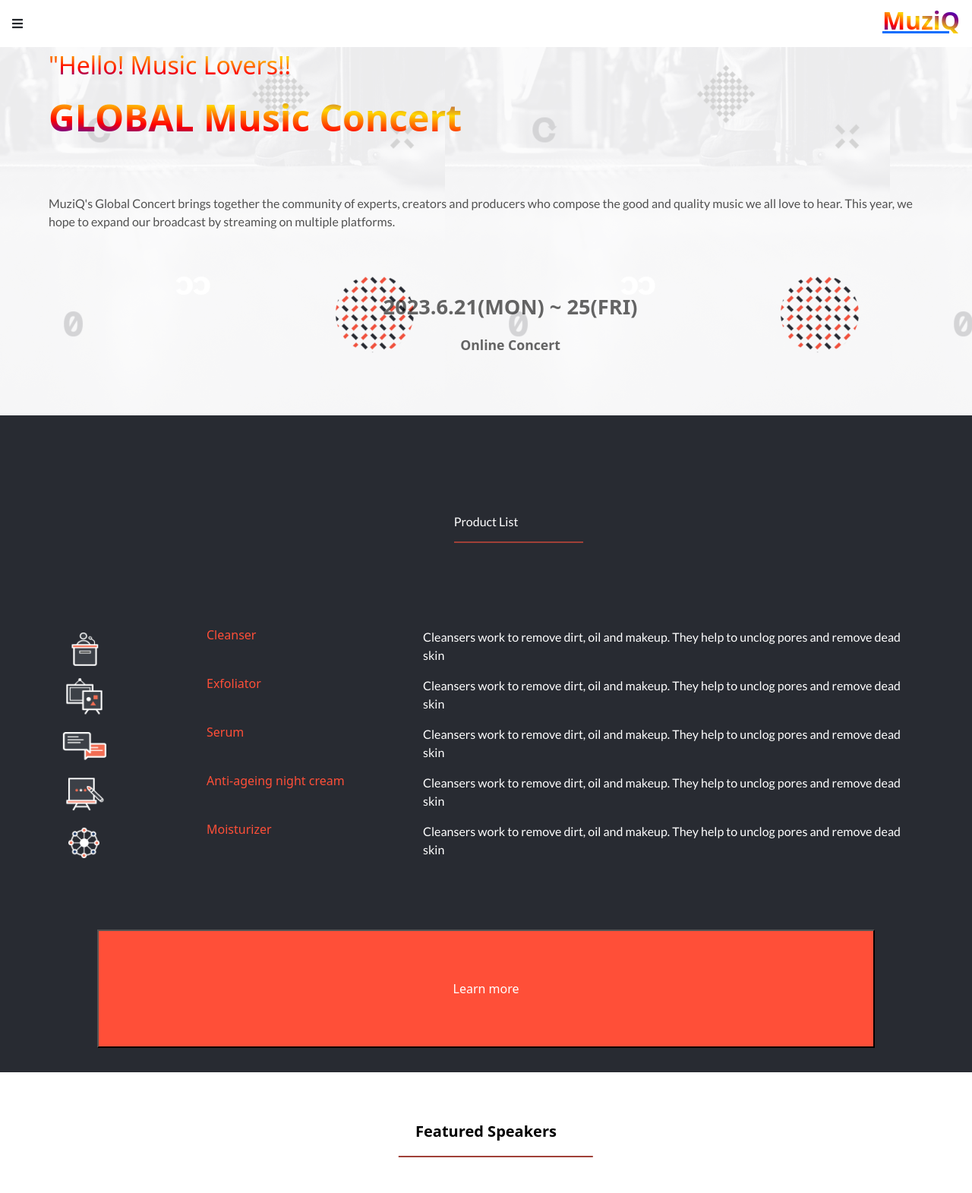
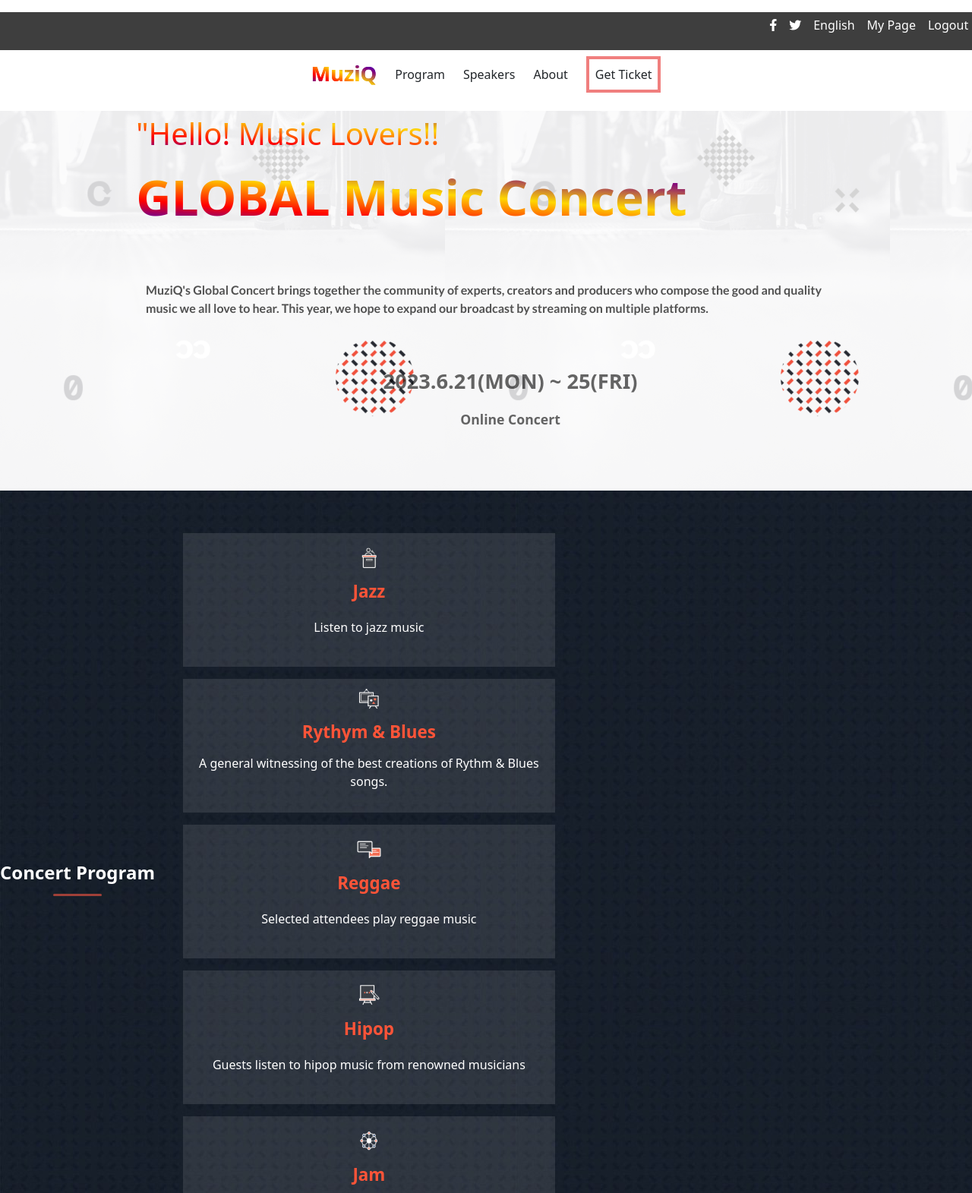
Before and after one commit to Bellagirl-maker/First-capstone-project, a website: page index.html in a window 1280 px wide. Shown: the top 1571 px of the page at 76% size. Drawn offline with nearby package versions, Linux system fonts and the light colour scheme.

Commit message:
updated html and css files

```diff
--- a/css/style.css
+++ b/css/style.css
@@ -13,6 +13,11 @@
   width: 100%;
   align-items: center;
   padding: 1rem;
+}
+
+.navbar a{
+  text-decoration: none;
+  margin-right: 30%;
 }
 
 .menu-list-mobile > li > a {
@@ -51,6 +56,13 @@
   display: none;
 }
 
+.desktop-nav{
+ display: none;
+}
+
+.second-dt-nav{
+  display: none;
+}
 .mobile {
   font-size: 2rem;
   font-weight: 900;
@@ -92,6 +104,10 @@
   padding: 5%;
 }
 
+.date-box{
+  width: 80%;
+}
+
 .date {
   padding-left: 5%;
   text-align: center;
@@ -111,44 +127,82 @@
 }
 
 .main {
-  background-color: #282b32;
-}
-
-.products {
+  background-image: url(../images/main-program.jpg);
+  color: white;
   display: flex;
   flex-direction: column;
-  align-items: center;
+  align-items: baseline;
+  padding: 3rem 0;
 }
 
 .title {
-  font-family: 'Lato', sans-serif;
-  font-style: normal;
-  font-size: 16px;
-  color: #fff;
-  text-align: center;
-  padding: 10%;
+  font-weight: 900;
+  font-size: 1.5rem;
+  margin-bottom: 3rem;
   position: relative;
+  padding-bottom: 1rem;
+  align-self: center;
 }
 
 .title::after {
   content: "";
+  background-color: #a04038;
+  width: 4rem;
+  height: 0.2rem;
   position: absolute;
+  bottom: 0;
+  left: 50%;
+  transform: translateX(-50%);
+  border-radius: 1rem;
+}
+
+.program-list {
   display: flex;
   flex-direction: column;
-  width: 50%;
-  height: 1em;
-  color: #a04038;
-  border-bottom: 2px solid;
 }
 
-.prod-name {
-  color: #ff4f38;
+.program-li {
+  display: flex;
+  padding: 1rem;
+  width: 92%;
+  align-items: center;
+  margin: 0.5rem 0;
+  background-color: rgba(255, 255, 255, 0.1);
 }
 
-.prod-desc {
-  color: #fff;
-  font-family: 'Lato', sans-serif;
+.program-title {
+  flex: 2;
+  font-size: 1.4rem;
+  margin: 0 0.5rem;
+  font-weight: 900;
+  color: #ff5438;
 }
+
+.program-list-item-img {
+  width: 2rem;
+  height: 2rem;
+  flex: 1;
+}
+
+.program-desc {
+  flex: 5;
+}
+
+.join-btn {
+  width: 70%;
+  padding: 2rem;
+  margin-top: 2rem;
+  background-color: var(--orange);
+  color: white;
+  border: none;
+  font-size: 1rem;
+  font-weight: 700;
+}
+
+.whole-program {
+  display: none;
+}
+
 
 button.learn-more {
   background: #ff4f38;
@@ -272,3 +326,314 @@
   width: 5%;
   rotate: 90deg;
 }
+
+@media screen and (min-width: 768px) {
+  /*
+    HOME
+    NAV
+    */
+
+  #menu-icon {
+    display: none;
+  }
+
+  .mobile{
+    display: none;
+  }
+
+  .desktop-nav {
+    display: flex;
+    flex-direction: column;
+    background-color: #3e3e3e;
+  }
+
+  .first-menu {
+    padding: 0.3rem;
+    display: flex;
+    justify-content: flex-end;
+  }
+
+  .first-menu-list {
+    display: flex;
+    width: var(--container-desktop);
+    gap: 1rem;
+    list-style: none;
+  }
+
+  .first-menu-list li a{
+    text-decoration: none;
+  }
+
+  .menu-item a {
+    color: var(--black);
+  }
+
+  .list-item a {
+    color: white;
+  }
+
+  .list-item a:hover {
+    cursor: pointer;
+  }
+
+  .second-dt-nav {
+    display: flex;
+    flex-direction: column;
+    background-color: #fff;
+    height: 5%;
+  }
+
+  .second-menu-div {
+    display: flex;
+    justify-content: center;
+    height: 10vh;
+    width: 100%;
+  }
+
+  .second-menu-list {
+    display: flex;
+    width: var(--container-desktop);
+    justify-content: center;
+     align-items: center;
+    gap: 1.5rem;
+    padding: 1.5rem 0;
+    list-style: none;
+  }
+
+  .second-menu-list li a {
+    text-decoration: none;
+  }
+
+  .brand {
+    justify-self: flex-start;
+    margin-left: auto;
+    font-weight: 900;
+    font-size: 1.7rem;
+    background: linear-gradient(to top right, blue, red, gold, purple, blue);
+    -webkit-background-clip: text;
+    -webkit-text-fill-color: transparent;
+  }
+
+  .menu-item a:hover {
+    cursor: pointer;
+    color: #f07f7e;
+  }
+
+  .get-ticket {
+    border: 4px solid#f07f7e;
+    padding: 0.5rem;
+  }
+
+  /*
+    HOME
+    HEADLINE
+    */
+
+  .hero-container {
+    align-items: center;
+  }
+
+  .intro {
+    width: 80%;
+    margin: 0 auto;
+  }
+
+  .primary-intro {
+    font-size: 2.5rem;
+  }
+
+  .intro h1 {
+    font-size: 4rem;
+  }
+
+  .sub-theme {
+    width: 80%;
+    font-weight: 700;
+    margin: auto;
+  }
+
+  .break-at {
+    display: block;
+  }
+
+  .date-box {
+    width: 80%;
+  }
+
+  /*
+    MAIN PROGRAM
+    */
+
+  .main {
+    flex-direction: row;
+    gap: 0.3rem;
+    width: 100%;
+
+  }
+
+  .program-li {
+    flex-direction: column;
+    align-items: center;
+    justify-content: center;
+    gap: 1rem;
+    height: 11rem;
+  }
+
+  .program-li > * {
+    flex: 1;
+  }
+
+  .program-desc {
+    text-align: center;
+  }
+
+  .join-btn {
+    display: none;
+  }
+
+  .whole-program {
+    display: block;
+    margin-top: 3rem;
+    color: white;
+    border-bottom: 1px solid white;
+  }
+
+  .whole-program:hover {
+    cursor: pointer;
+  }
+
+  /*
+    SPEAKER SECTION
+    */
+
+  .speakers-list {
+    width: var(--container-desktop);
+    grid-template-columns: 1fr 1fr;
+  }
+
+  .more-btn {
+    display: none;
+  }
+
+  .speaker-more {
+    display: flex;
+  }
+
+  /*
+    HOME PARTNERS SECTION
+    */
+
+  .home__partners-section {
+    display: flex;
+    flex-direction: column;
+    align-items: center;
+    color: white;
+    background-color: var(--black);
+    padding-bottom: 3rem;
+  }
+
+  .home__partner-h3 {
+    margin-top: 3rem;
+  }
+
+  .home__partners-images,
+  .partners-images {
+    display: flex;
+    flex-wrap: wrap;
+    width: var(--container-desktop);
+    justify-content: space-around;
+  }
+
+  .partner-img {
+    transition: all 0.3s linear;
+  }
+
+  .partner-img:hover {
+    transform: scale(1.2);
+  }
+
+  /*
+    HOME FOOTER
+    */
+
+  .home-footer,
+  footer {
+    display: flex;
+    width: var(--container-desktop);
+    margin: 0 auto;
+    justify-content: space-between;
+    padding: 4rem 1rem;
+  }
+
+  .year-and-rights {
+    display: flex;
+    gap: 01rem;
+  }
+
+  /*
+    ABOUT SECTION
+    ABOUT SECTION
+    ABOUT SECTION
+    */
+
+  .about__menu-icon {
+    display: none;
+  }
+
+  .giveaway-details {
+    width: 50%;
+    line-height: 1.5rem;
+  }
+
+  .fodera-box {
+    height: 10rem;
+    width: 40%;
+    margin-top: 2rem;
+  }
+
+  .about__past-conferences-section {
+    margin-top: 1rem;
+  }
+
+  .past-conf-p {
+    width: 60%;
+    margin: 0 auto;
+    margin-bottom: 3rem;
+  }
+
+  .event-boxes {
+    display: flex;
+    width: var(--container-desktop);
+    margin: 0 auto;
+    gap: 2rem;
+  }
+
+  .event-text {
+    transition: all 0.3s linear;
+  }
+
+  .event-text:hover {
+    background-color: rgba(255, 0, 0, 0);
+    cursor: pointer;
+  }
+
+  .partners-images {
+    margin: 0 auto;
+  }
+
+  .about__partners-section {
+    display: none;
+  }
+
+  .about-footer {
+    margin-top: 6rem;
+    width: 100%;
+    background-color: var(--black);
+    padding: 4rem 0 4rem 15%;
+    padding-right: 15%;
+  }
+
+  .about-footer * {
+    color: white;
+  }
+}
--- a/index.html
+++ b/index.html
@@ -21,16 +21,54 @@
 <link rel="stylesheet" href="https://cdnjs.cloudflare.com/ajax/libs/font-awesome/5.13.0/css/all.min.css">
 </head>
 <body>
+  <header>
   <nav class="navbar">
     <nav id="menu-icon">
       <a href="#"></a><i class="fa fa-bars" aria-hidden="true"></i></a>
     </nav>
     <a href="/"><h3 class="mobile">MuziQ</h3></a></div>
-        <ul class="menu-links" >
-            <li ><a class="menu-item-dt" href="about.html">About</a></li><br>
-            <li ><a class="menu-item-dt" href="catalogue">catalogue</a></li><br>
-            <li ><a class="menu-item-dt" href="contact">Contact</a></li><br>
-        </ul>
+  </nav>
+    <nav class="desktop-nav">
+          <div class="first-menu">
+              <ul class="first-menu-list">
+                  <li class="list-item">
+                      <a href="#"><i class="fab fa-facebook-f"></i></i></a>
+                  </li>
+                  <li class="list-item">
+                      <a href="#"><i class="fab fa-twitter"></i></a>
+                  </li>
+                  <li class="list-item">
+                      <a href="#">English</a>
+                  </li>
+                  <li class="list-item">
+                      <a href="#">My Page</a>
+                  </li>
+                  <li class="list-item">
+                      <a href="#">Logout</a>
+                  </li>
+              </ul>
+          </div></nav>
+          <nav class="second-dt-nav">
+          <div class="second-menu-div">
+              <ul class="second-menu-list">
+                  <li class="menu-item brand">
+                      <a href="./index.html" class="brand">MuziQ</span></a>
+                  </li>
+                  <li class="menu-item">
+                      <a href="./index.html#main-program">Program</a>
+                  </li>
+                  <li class="menu-item">
+                      <a href="./index.html#speakers">Speakers</a>
+                  </li>
+                  <li class="menu-item">
+                      <a href="./about.html">About</a>
+                  </li>
+                  <li class="menu-item get-ticket">
+                      <a href="#">Get Ticket</a>
+                  </li>
+              </ul>
+          </div>
+      </nav>
         <nav class="mobile-nav">
           <a href=""><span class="close-button">&#10006;</span></a>
            <ul class="menu-list-mobile" >
@@ -39,63 +77,53 @@
             <li ><a class="menu-item" href="contact">Contact</a></li><br>
            </ul>
         </nav>
-    </nav>
+  </header>
 
       <section class="hero-container">
         <div class="intro">
           <p class="primary-intro">"Hello! Music Lovers!!</p>
             <h1> GLOBAL Music Concert</h1>
           </div>
-          <div class="sub-theme">
-            <p>MuziQ's Global Concert brings together the community of experts, creators
+
+            <p class="sub-theme">MuziQ's Global Concert brings together the community of experts, creators
               and producers who compose the good and quality music we all love
-              to hear. This year, we hope to expand our broadcast by streaming on multiple platforms. </p>
-          </div>
+              to hear. This year, we hope to expand our broadcast by streaming on multiple platforms.
+            </p
+          <div class="date-box">
           <div class="date"><p>2023.6.21(MON) ~ 25(FRI)</p></div>
           <div class="place"><p>Online Concert</p></div>
+          </div>
         </section>
         <section class="main">
-            <div class="products">
-                <div class="title">Product List</div>
-                <div class="container">
-                  <div class="row">
-                    <div class="col-2">
-                      <img src="./images/program_icon_01 1.png"  alt="Cleanser">
-                    </div>
-                    <div class="col-3 prod-name"><h6>Cleanser</h6></div>
-                    <div class="col-7 prod-desc"> <p>Cleansers work to remove dirt, oil and makeup. They help to unclog pores and remove dead skin</p></div>
-                    </div>
-                    <div class="row">
-                      <div class="col-2">
-                        <img src="./images/program_icon_02 1.png"  alt="Exfoliator">
-                      </div>
-                      <div class="col-3 prod-name"><h6>Exfoliator</h6></div>
-                      <div class="col-7 prod-desc"> <p>Cleansers work to remove dirt, oil and makeup. They help to unclog pores and remove dead skin</p></div>
-                      </div>
-                      <div class="row">
-                        <div class="col-2">
-                          <img src="./images/program_icon_03 1.png"  alt="Serum">
-                        </div>
-                        <div class="col-3 prod-name"><h6>Serum</h6></div>
-                        <div class="col-7 prod-desc"> <p>Cleansers work to remove dirt, oil and makeup. They help to unclog pores and remove dead skin</p></div>
-                        </div>
-                        <div class="row">
-                          <div class="col-2">
-                            <img src="./images/program_icon_04 1.png"  alt="Anti-ageing">
-                          </div>
-                          <div class="col-3 prod-name"><h6>Anti-ageing night cream</h6></div>
-                          <div class="col-7 prod-desc"> <p>Cleansers work to remove dirt, oil and makeup. They help to unclog pores and remove dead skin</p></div>
-                          </div>
-                          <div class="row">
-                            <div class="col-2">
-                              <img src="./images/program_icon_05 1.png"  alt="Moisturizer">
-                            </div>
-                            <div class="col-3 prod-name"><h6>Moisturizer</h6></div>
-                            <div class="col-7 prod-desc"> <p>Cleansers work to remove dirt, oil and makeup. They help to unclog pores and remove dead skin</p></div>
-                            </div>
-                  </div>
-                                <button class="learn-more">Learn more</button>
-                </div>
+                <h2 class="title">Concert Program</h2>
+                <ul class="program-list">
+                  <li class="program-li">
+                      <img src="./images/program_icon_01 1.png" alt="program1-icon" class="program-list-item-img">
+                      <h3 class="program-title">Jazz</h3>
+                      <p class="program-desc">Listen to jazz music</p>
+                  </li>
+                  <li class="program-li">
+                      <img src="./images/program_icon_02 1.png" alt="program2-icon" class="program-list-item-img">
+                      <h3 class="program-title">Rythym & Blues</h3>
+                      <p class="program-desc">A general witnessing of the best creations of Rythm & Blues songs.</p>
+                  </li>
+                  <li class="program-li">
+                      <img src="./images/program_icon_03 1.png" alt="program3-icon" class="program-list-item-img">
+                      <h3 class="program-title">Reggae</h3>
+                      <p class="program-desc">Selected attendees play reggae music </p>
+                  </li>
+                  <li class="program-li">
+                      <img src="./images/program_icon_04 1.png" alt="program4-icon" class="program-list-item-img">
+                      <h3 class="program-title">Hipop</h3>
+                      <p class="program-desc">Guests listen to hipop music from renowned musicians</p>
+                  </li>
+                  <li class="program-li">
+                      <img src="./images/program_icon_05 1.png" alt="program5-icon" class="program-list-item-img">
+                      <h3 class="program-title">Jam</h3>
+                      <p class="program-desc">Fun sessions where speakers and attendees jam together.</p>
+                  </li>
+                </ul>
+                                <!-- <button class="learn-more">Learn more</button> -->
             </section>
               <section class="feature"></section>
 <script src="index.js" type="text/javascript"></script>
```
Also changed, not shown: images/main-program.jpg (added).
